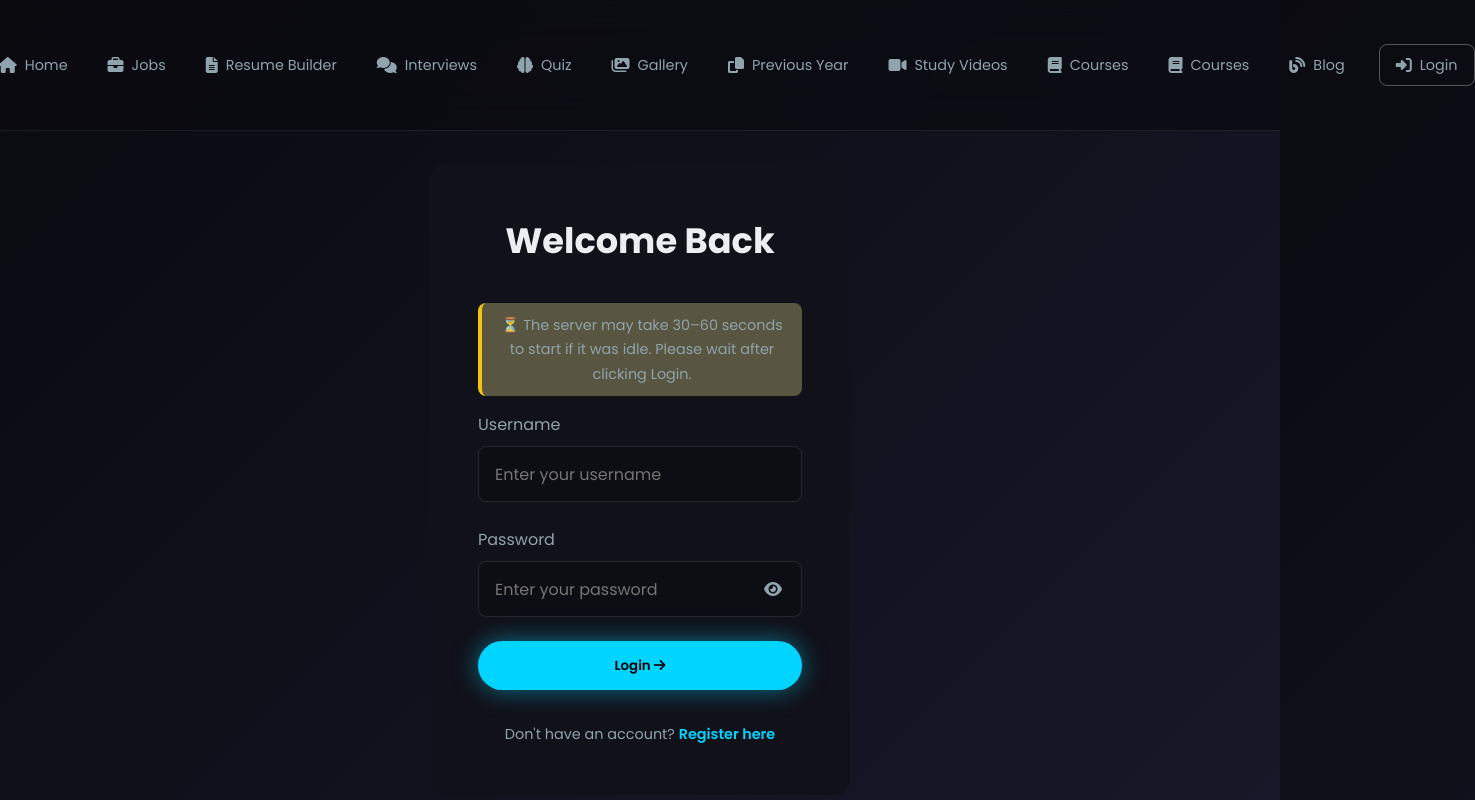
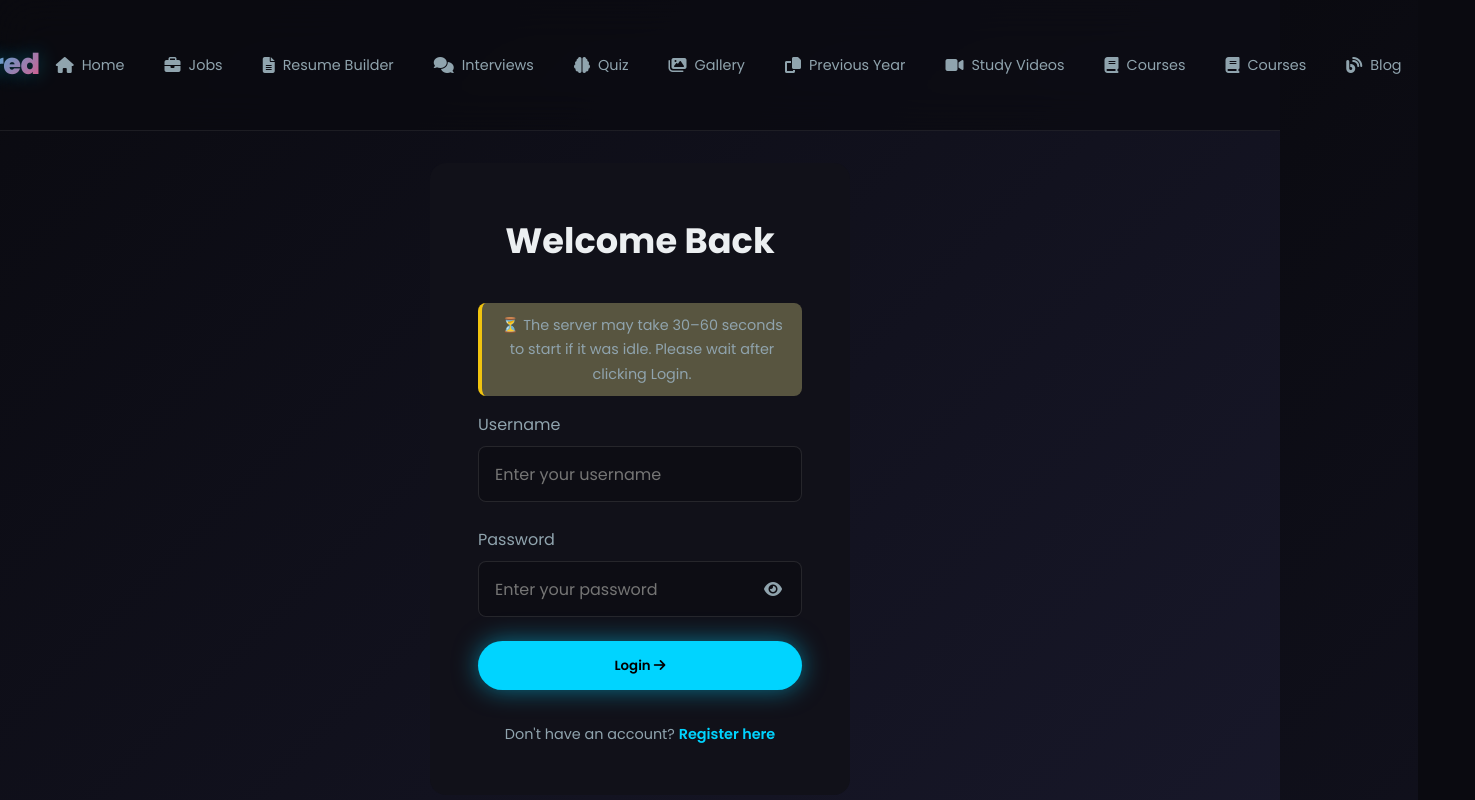
Before and after one commit to abhi6101/hack-react, a React (Vite) app: page /login in a window 1280 px wide. Shown: the top 800 px of the page, 1475 px wide, since content can reach past the window. Built offline with nearby package versions, Linux system fonts and the light colour scheme.

Commit message:
refactor: Move auth buttons from Navbar to Home Hero

```diff
--- a/src/components/Navbar.jsx
+++ b/src/components/Navbar.jsx
@@ -50,17 +50,8 @@ const Navbar = () => {
                     <Link to="/admin" className={isActive('/admin')}><i className="fas fa-shield-alt"></i> Dashboard</Link>
                 )}
 
-                {localStorage.getItem('authToken') ? (
-                    <button onClick={() => {
-                        localStorage.clear();
-                        window.location.href = '/login';
-                    }} className="nav-btn logout-btn">
-                        <i className="fas fa-sign-out-alt"></i> Logout
-                    </button>
-                ) : (
-                    <Link to="/login" className="nav-btn login-btn">
-                        <i className="fas fa-sign-in-alt"></i> Login
-                    </Link>
+                {localStorage.getItem('userRole') === 'ADMIN' && (
+                    <Link to="/admin" className={isActive('/admin')}><i className="fas fa-shield-alt"></i> Dashboard</Link>
                 )}
             </div>
 
--- a/src/pages/Home.jsx
+++ b/src/pages/Home.jsx
@@ -72,9 +72,22 @@ const Home = () => {
                     )}
                     <p id="heroSubtitle">Your gateway to top-tier job placements, resume mastery, and interview excellence. Your future starts here.</p>
                     <div className="cta-btns">
-                        <Link to="/jobs" className="btn btn-outline">Explore Jobs <i className="fas fa-arrow-right"></i></Link>
-                        <Link to="/register" id="registerBtn" className="btn btn-outline">Register Now</Link>
-                        <Link to="/login" className="btn btn-outline">Login</Link>
+                        {localStorage.getItem('authToken') ? (
+                            <>
+                                <Link to="/jobs" className="btn btn-outline">Explore Jobs <i className="fas fa-arrow-right"></i></Link>
+                                <button onClick={() => {
+                                    localStorage.clear();
+                                    window.location.href = '/login';
+                                }} className="btn btn-outline" style={{ borderColor: 'var(--neon-pink)', color: 'white' }}>
+                                    Logout
+                                </button>
+                            </>
+                        ) : (
+                            <>
+                                <Link to="/register" id="registerBtn" className="btn btn-outline">Register Now</Link>
+                                <Link to="/login" className="btn btn-outline">Login</Link>
+                            </>
+                        )}
                     </div>
                 </div>
             </section>
```
